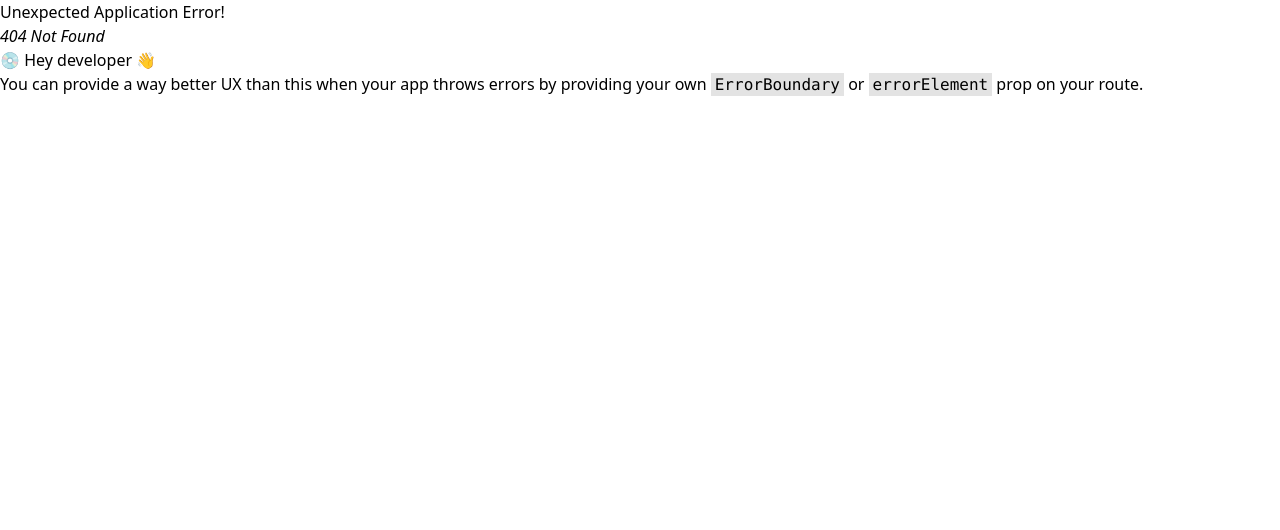
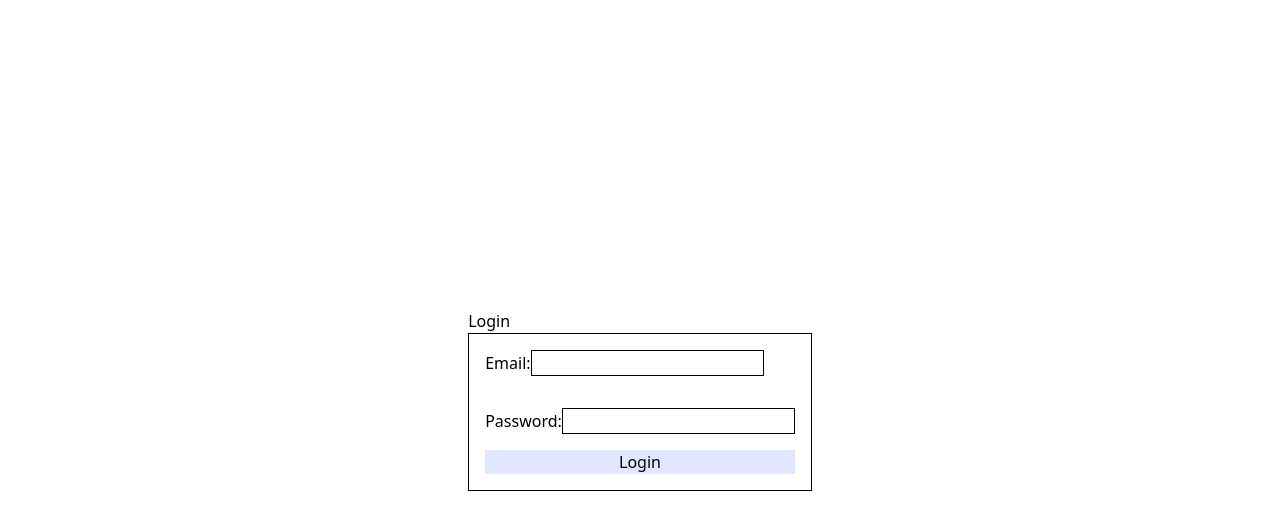
Before and after one commit to shahad0000/weatherHubUI, a React (Vite) app: page /signin in a window 1280 px wide. Before the commit this address had no page. Shown: the top 530 px of the page. Built offline with nearby package versions, Linux system fonts and the light colour scheme.

Commit message:
add loading..

```diff
--- a/src/components/Login.tsx
+++ b/src/components/Login.tsx
@@ -17,7 +17,7 @@ const Login = () => {
     setError(null);
     try {
       await axios.post(
-        `${BASE_URL}/auth/login`,
+        `${BASE_URL}/auth/signin`,
         { email, password },
         { withCredentials: true }
       );
--- a/src/router/Router.tsx
+++ b/src/router/Router.tsx
@@ -10,7 +10,7 @@ const router = createBrowserRouter([
     element: <Layout />,
     children: [
     { path: "/", element: <Weather /> },
-      { path: "/login", element: <Login /> },
+      { path: "/signin", element: <Login /> },
       { path: "/signUp", element: <Signup /> },
       { path: "/weather", element: <Weather /> },
 
```
